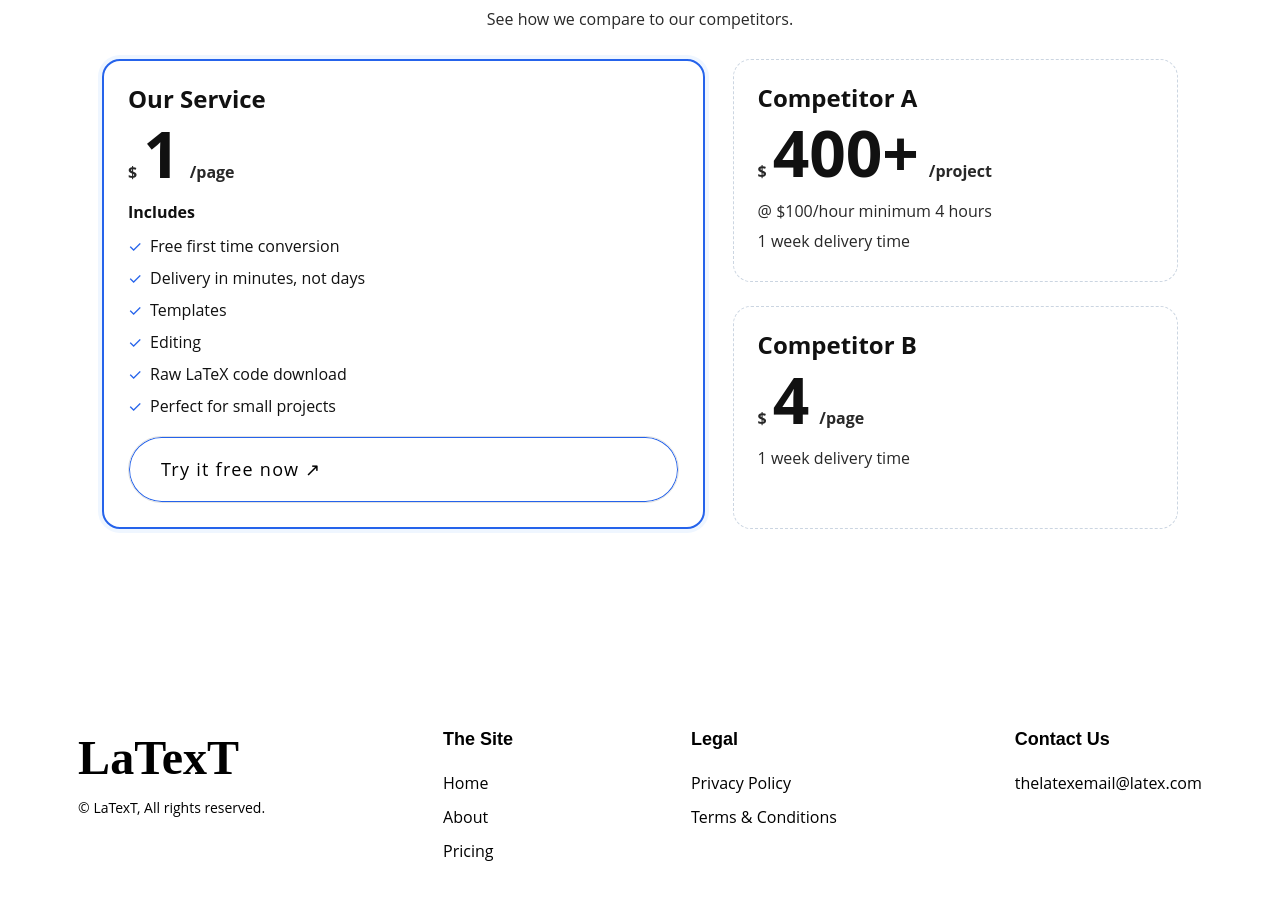
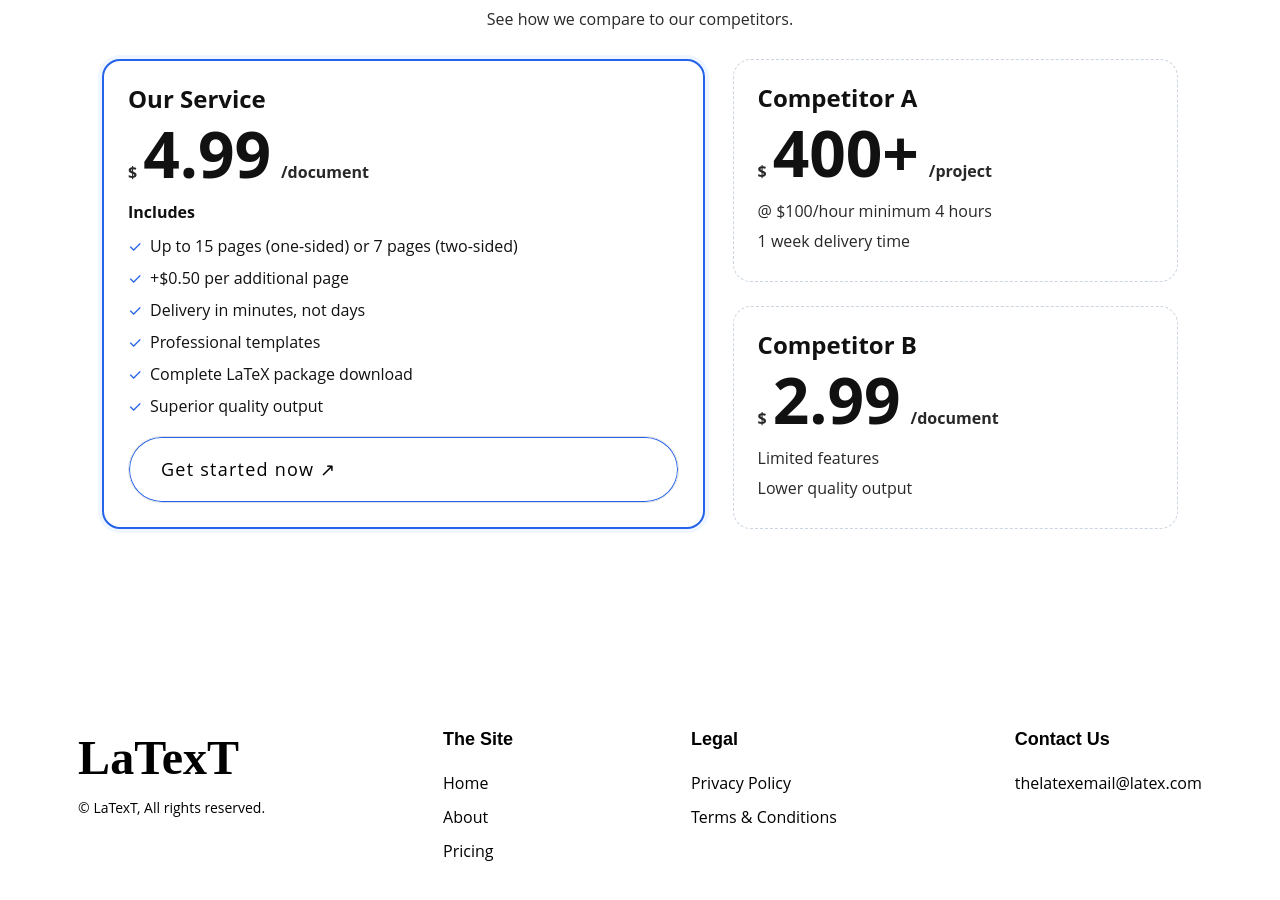
Before and after one commit to Dudedism/latextai_web-staging, a React (Vite) app in the folder frontend/: page / in a window 1280 px wide. Shown: the part 2247-3147 px from the top of the page. Built offline with nearby package versions, Linux system fonts and the light colour scheme; no server answers.

Commit message:
Just before we remove the anonymous account functionality

```diff
--- a/frontend/src/components/authenticated/AccountPage.tsx
+++ b/frontend/src/components/authenticated/AccountPage.tsx
@@ -39,14 +39,6 @@ const AccountPage: React.FC<AccountPageProps> = () => {
     console.log('Sign out clicked');
   };
 
-  const handleRemoveCard = () => {
-    console.log('Remove card clicked');
-  };
-
-  const handleAddCard = () => {
-    console.log('Add card clicked');
-  };
-
   return (
     <div className="account-page">
       <Banner isAuthenticated={isAuthenticated} userName={user?.name} />
@@ -69,30 +61,9 @@ const AccountPage: React.FC<AccountPageProps> = () => {
           )}
         </div>
 
-        {!isAnonymous && (
-          <div className="account-section">
-            <label>Saved Cards</label>
-            <div className="saved-cards">
-              <div className="credit-card">
-                <button className="remove-card-btn" onClick={handleRemoveCard}>
-                  Remove
-                </button>
-                <div className="card-info">
-                  <div className="card-name">{userName}</div>
-                  <div className="card-number">**** **** **** 7568</div>
-                </div>
-              </div>
-              <button className="add-card-btn" onClick={handleAddCard}>
-                <span className="plus-icon">+</span>
-                Add Card
-              </button>
-            </div>
-          </div>
-        )}
-
-          <button className="sign-out-btn" onClick={handleSignOut}>
-            Sign Out
-          </button>
+        <button className="sign-out-btn" onClick={handleSignOut}>
+          Sign Out
+        </button>
         </div>
       </section>
 
--- a/frontend/src/components/authenticated/PreviewPage.tsx
+++ b/frontend/src/components/authenticated/PreviewPage.tsx
@@ -26,6 +26,11 @@ const PreviewPage: React.FC = () => {
       const project = await apiRequest<{ status: string }>(`/api/latex/project/${paperId}`);
       const projectStatus = project.status;
 
+      // Only update status if we're currently viewing this project
+      const currentPath = window.location.pathname;
+      const isViewingThisProject = currentPath === `/papers/${paperId}/view`;
+
+      if (isViewingThisProject) {
         if (projectStatus === 'converted') {
           setStatus('completed');
           fetchPdf();
@@ -34,9 +39,13 @@ const PreviewPage: React.FC = () => {
           setError('Document processing failed');
           setLoading(false);
         } else {
-        // Still processing - poll again
+          // Still processing
           setStatus('processing');
-        setTimeout(checkStatus, 60000); // Check again in 60 seconds (1 minute)
+          // Continue polling while viewing this project
+          setTimeout(checkStatus, 60000);
+        }
+      } else {
+        console.log('🧹 [PREVIEW] User navigated away from this project view, stopping polling');
       }
     } catch (error) {
       console.error('Error checking status:', error);
--- a/frontend/src/components/homepage/LandingPage.tsx
+++ b/frontend/src/components/homepage/LandingPage.tsx
@@ -47,7 +47,7 @@ const LandingPage: React.FC = () => {
       <ValueProp
         cta={{ label: 'Try it free now', onClick: handleTryFree }}
       />
-      <PricingCompare />
+      <PricingCompare onTryFree={handleTryFree} />
     </div>
   );
 };
--- a/frontend/src/components/homepage/PricingCompare.tsx
+++ b/frontend/src/components/homepage/PricingCompare.tsx
@@ -27,27 +27,27 @@ const PricingCompare: React.FC<PricingCompareProps> = ({
 
             <div className="pc-price">
               <span className="pc-price-currency">$</span>
-              <span className="pc-price-value">1</span>
-              <span className="pc-price-unit">/page</span>
+              <span className="pc-price-value">4.99</span>
+              <span className="pc-price-unit">/document</span>
             </div>
 
             <div className="pc-includes">Includes</div>
             <ul className="pc-features">
-              <li>Free first time conversion</li>
+              <li>Up to 15 pages (one-sided) or 7 pages (two-sided)</li>
+              <li>+$0.50 per additional page</li>
               <li>Delivery in minutes, not days</li>
-              <li>Templates</li>
-              <li>Editing</li>
-              <li>Raw LaTeX code download</li>
-              <li>Perfect for small projects</li>
+              <li>Professional templates</li>
+              <li>Complete LaTeX package download</li>
+              <li>Superior quality output</li>
             </ul>
 
             <button
               className="btn-outline pc-cta"
               onClick={onTryFree}
               type="button"
-              aria-label="Try it free now"
+              aria-label="Get started now"
             >
-              Try it free now ↗
+              Get started now ↗
             </button>
           </div>
 
@@ -68,10 +68,11 @@ const PricingCompare: React.FC<PricingCompareProps> = ({
               <h3 className="pc-card-title">Competitor B</h3>
               <div className="pc-price">
                 <span className="pc-price-currency">$</span>
-                <span className="pc-price-value">4</span>
-                <span className="pc-price-unit">/page</span>
+                <span className="pc-price-value">2.99</span>
+                <span className="pc-price-unit">/document</span>
               </div>
-              <p className="pc-note">1 week delivery time</p>
+              <p className="pc-note">Limited features</p>
+              <p className="pc-note">Lower quality output</p>
             </div>
           </div>
         </div>
--- a/frontend/src/components/static/PricingPage.tsx
+++ b/frontend/src/components/static/PricingPage.tsx
@@ -10,7 +10,7 @@ const PricingPage: React.FC = () => {
 
   const handleGetStarted = (plan: string) => {
     console.log(`Selected plan: ${plan}`);
-    navigate('/signin');
+    navigate('/papers/new');
   };
 
   return (
@@ -21,21 +21,22 @@ const PricingPage: React.FC = () => {
         <div className="static-container">
         <h1 className="static-title">Simple, Transparent Pricing</h1>
         <p style={{ textAlign: 'center', fontSize: '18px', color: '#666', marginBottom: '40px' }}>
-          Choose the plan that works best for you. No hidden fees.
+          One-time payment. No subscriptions. No hidden fees.
         </p>
 
         <div className="pricing-grid">
           <div className="pricing-card featured">
-            <h3 className="pricing-title">Our Service</h3>
-            <div className="pricing-price">$1</div>
-            <div className="pricing-unit">per page</div>
+            <h3 className="pricing-title">Pay Per Document</h3>
+            <div className="pricing-price">$4.99</div>
+            <div className="pricing-unit">base price</div>
             <ul className="pricing-features">
-              <li>Free first time conversion</li>
+              <li>Up to 15 pages (one-sided PDF)</li>
+              <li>Or up to 7 pages (two-sided PDF)</li>
+              <li>+$0.50 per additional page</li>
               <li>Delivery in minutes, not days</li>
-              <li>Templates</li>
-              <li>Editing</li>
-              <li>Raw LaTeX code download</li>
-              <li>Perfect for small projects</li>
+              <li>Professional templates</li>
+              <li>Complete LaTeX package download</li>
+              <li>Superior quality output</li>
             </ul>
             <button className="pricing-btn" onClick={() => handleGetStarted('perpage')}>
               Get Started
@@ -66,8 +67,10 @@ const PricingPage: React.FC = () => {
 
           <h3>How does the pricing work?</h3>
           <p>
-            We charge $1 per page of your document. Your first conversion is completely free to try
-            our service. Payment is only required after you're satisfied with the conversion quality.
+            We use a one-time payment model. The base price is $4.99 for documents up to 15 pages
+            (one-sided PDF) or 7 pages (two-sided PDF). Each additional page costs $0.50. This
+            page-based pricing ensures you only pay for what you need, accounting for the complexity
+            of tables, equations, and figures in your document.
           </p>
 
           <h3>What's included in the download?</h3>
--- a/frontend/src/utils/api.ts
+++ b/frontend/src/utils/api.ts
@@ -1,4 +1,4 @@
-import { getToken, logout } from './auth';
+import { getToken } from './auth';
 
 const API_BASE_URL = import.meta.env.VITE_BACKEND_URL;
 
```
Lines whose indentation alone changed are shown as unchanged.
